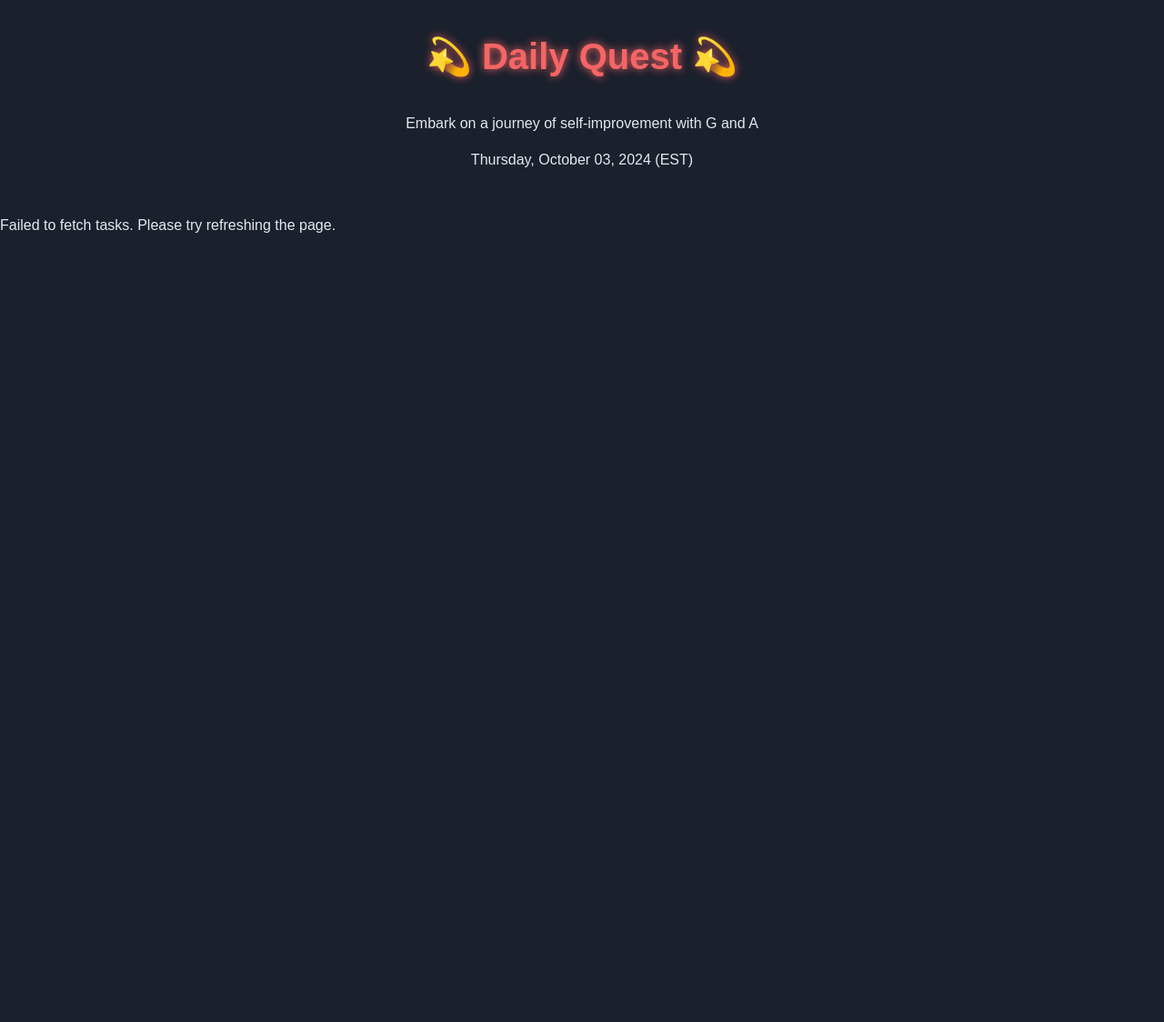
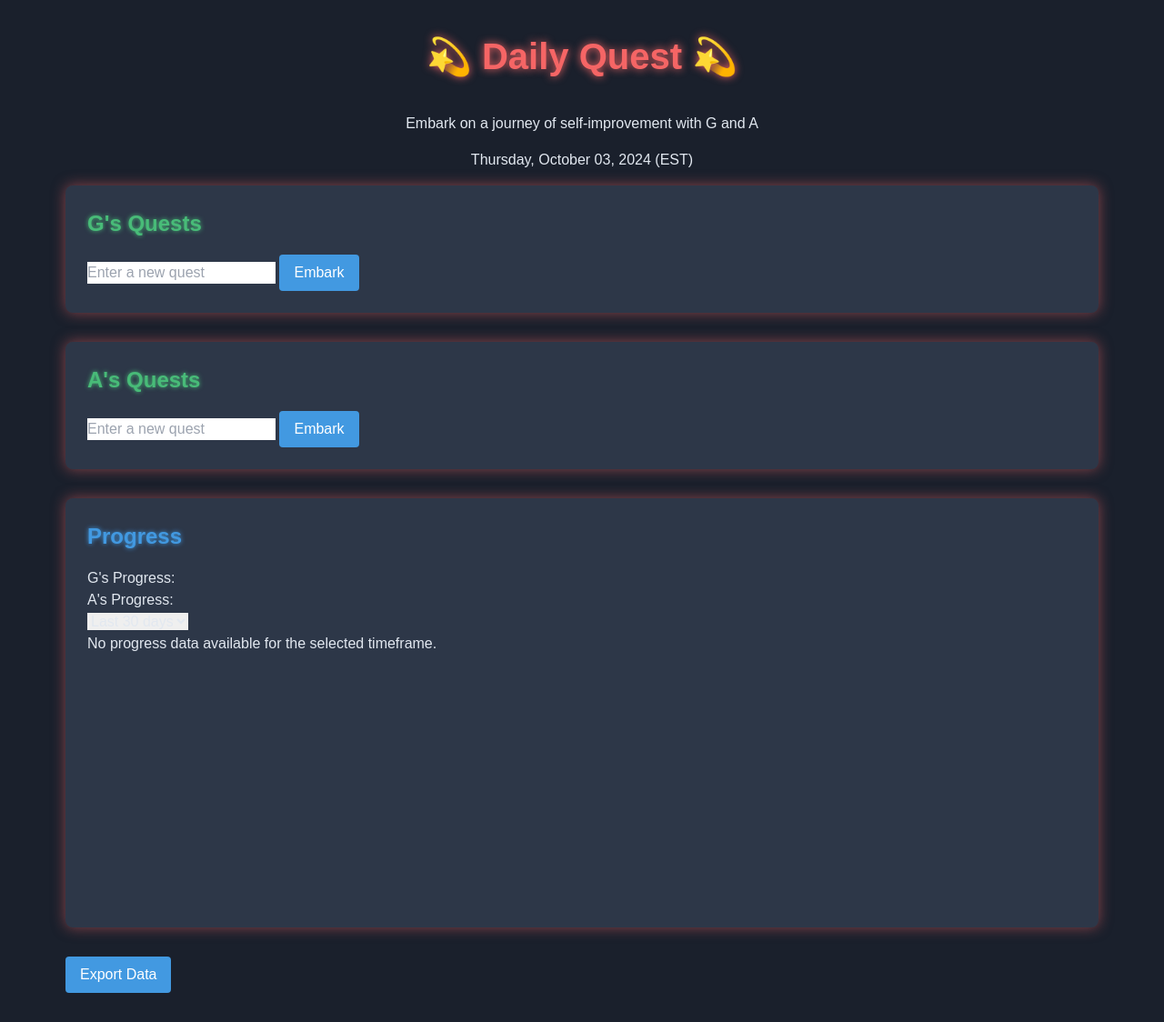
Before and after one commit to graemecarey15/ourdailyquest, a Flask app: page / in a window 1280 px wide. Shown: the whole page at 91% size. Before the commit the page ends 256 px from the top, so only its background shows below. Run offline with Flask 3, Linux system fonts and the light colour scheme; data that the repository does not hold is empty.

Commit message:
Agent step completed: Investigate and fix the 'Progress chart container not found' issue

```diff
--- a/templates/index.html
+++ b/templates/index.html
@@ -14,8 +14,32 @@
         <p class="text-center mb-4">Embark on a journey of self-improvement with G and A</p>
         <p class="text-center mb-4 current-date" id="current-date">{{ current_date }} (EST)</p>
 
-        <!-- Rest of the HTML remains unchanged -->
+        {% for user in ['G', 'A'] %}
+        <div class="user-section">
+            <h2 class="user-title">{{ user }}'s Quests</h2>
+            <form class="task-form" data-user-id="{{ loop.index }}">
+                <input type="text" name="task" placeholder="Enter a new quest" required>
+                <button type="submit" class="btn btn-primary">Embark</button>
+            </form>
+            <ul class="task-list"></ul>
+        </div>
+        {% endfor %}
 
+        <div class="progress-section">
+            <h2 class="progress-title">Progress</h2>
+            <p>G's Progress: <span id="g-progress"></span></p>
+            <p>A's Progress: <span id="a-progress"></span></p>
+            <select id="timeframe-select">
+                <option value="7">Last 7 days</option>
+                <option value="30" selected>Last 30 days</option>
+                <option value="90">Last 90 days</option>
+            </select>
+            <div class="chart-container">
+                <canvas id="progress-chart"></canvas>
+            </div>
+        </div>
+
+        <button id="export-btn" class="btn btn-primary">Export Data</button>
     </div>
 
     <script src="{{ url_for('static', filename='js/main.js') }}"></script>
```
